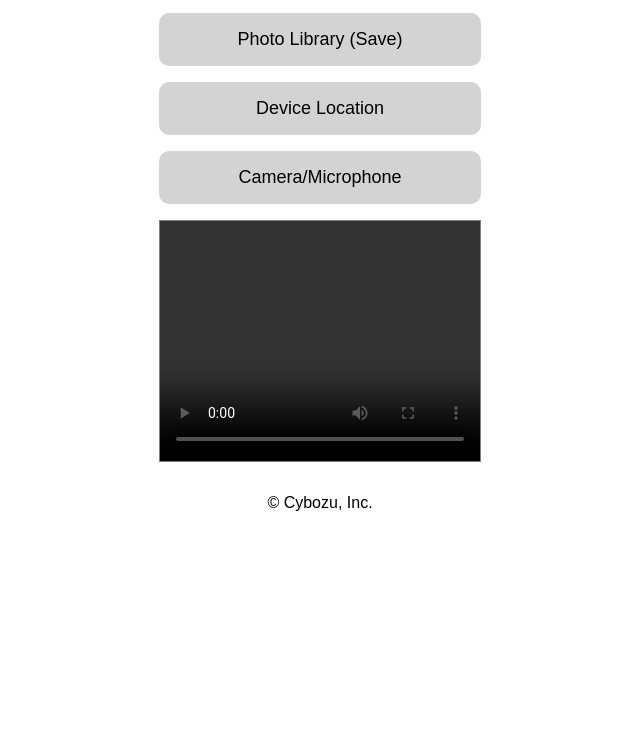
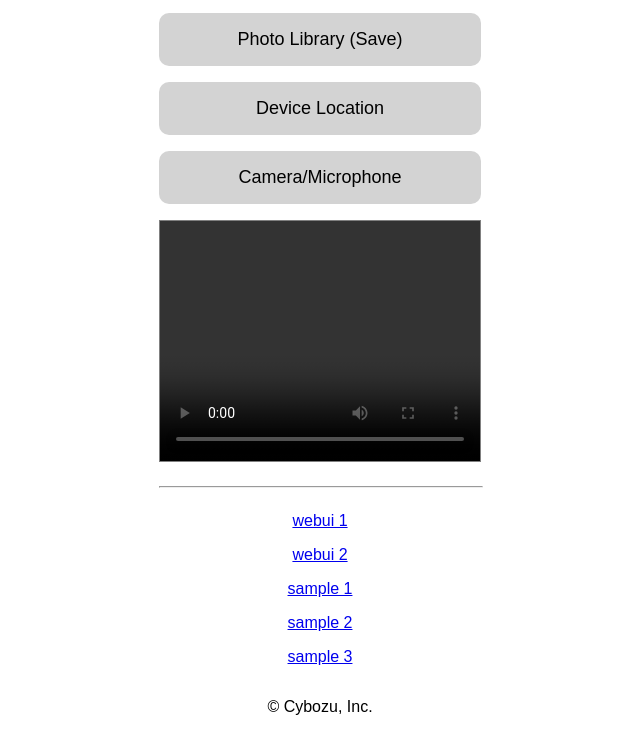
Before and after one commit to cybozu/webview-debugger, a plain HTML site: page index.html in a window 1280 px wide. Shown: the part 1747-2479 px from the top of the page, without its empty margins (320-960 px from the left). Before the commit the page ends 2275 px from the top, so only its background shows below. Drawn offline with Linux system fonts and the light colour scheme.

Commit message:
一時的にa tagを埋め込む

```diff
--- a/index.html
+++ b/index.html
@@ -40,6 +40,12 @@
       <button type="button" onclick="clickDeviceLocation()">Device Location</button>
       <button type="button" onclick="clickCameraMicrophone()">Camera/Microphone</button>
       <video playsinline controls></video>
+      <hr />
+      <a href="https://cybozu.github.io/WebUI/documentation/webui/">webui 1</a>
+      <a href="/WebUI/documentation/webui/">webui 2</a>
+      <a href="https://cybozu.github.io/webview-debugger/sample.png">sample 1</a>
+      <a href="/webview-debugger/sample.png">sample 2</a>
+      <a href="./webview-debugger/sample.png">sample 3</a>
     </div>
     <script type="text/javascript" src="script.js" defer></script>
     <footer>
```
